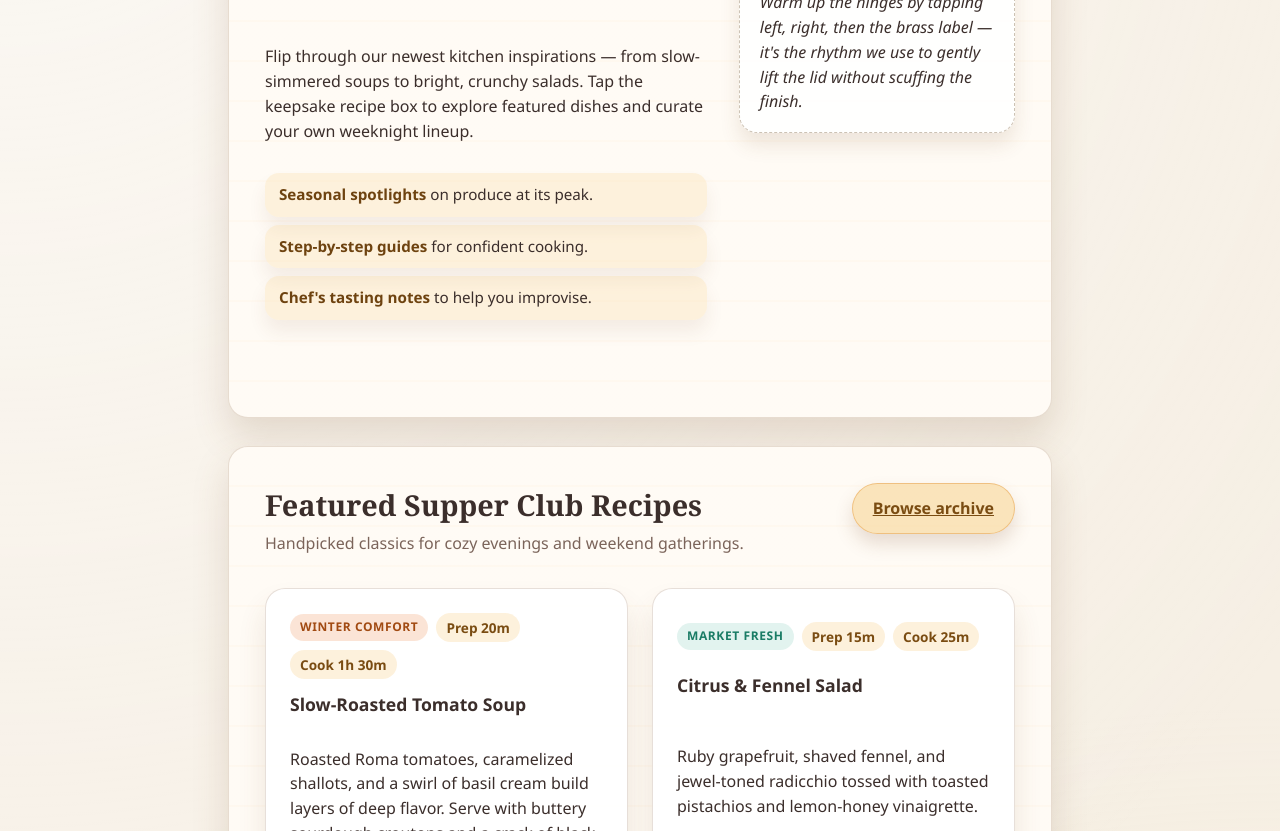
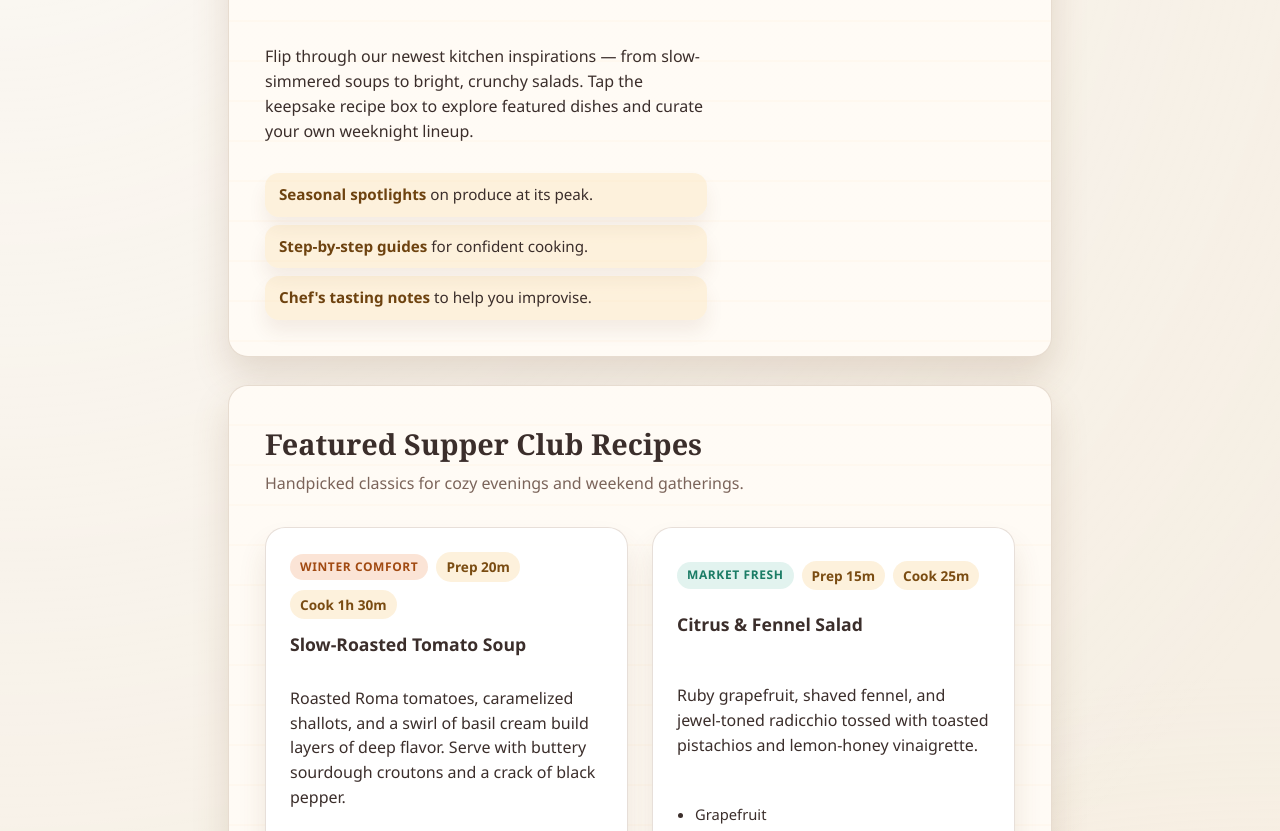
Before and after one commit to drs-az/RecipeBox, a plain HTML site: page index.html in a window 1280 px wide. Shown: the part 302-1133 px from the top of the page. Drawn offline with Linux system fonts and the light colour scheme.

Commit message:
Update index.html

```diff
--- a/index.html
+++ b/index.html
@@ -41,10 +41,10 @@
           <li><strong>Chef's tasting notes</strong> to help you improvise.</li>
         </ul>
       </div>
-      <aside class="kitchen-tip">
+      <!-- <aside class="kitchen-tip">
         <h3>Kitchen tip</h3>
         <p>Warm up the hinges by tapping left, right, then the brass label &mdash; it's the rhythm we use to gently lift the lid without scuffing the finish.</p>
-      </aside>
+      </aside> -->
       <div id="status" class="status" role="status" aria-live="polite"></div>
     </section>
 
@@ -54,7 +54,7 @@
           <h2 id="featuredRecipes">Featured Supper Club Recipes</h2>
           <p class="section-subtitle">Handpicked classics for cozy evenings and weekend gatherings.</p>
         </div>
-        <a class="btn secondary" href="#" aria-label="Browse the complete recipe archive">Browse archive</a>
+        <!-- <a class="btn secondary" href="#" aria-label="Browse the complete recipe archive">Browse archive</a> -->
       </div>
       <div class="recipe-grid">
         <article class="recipe-card">
```
